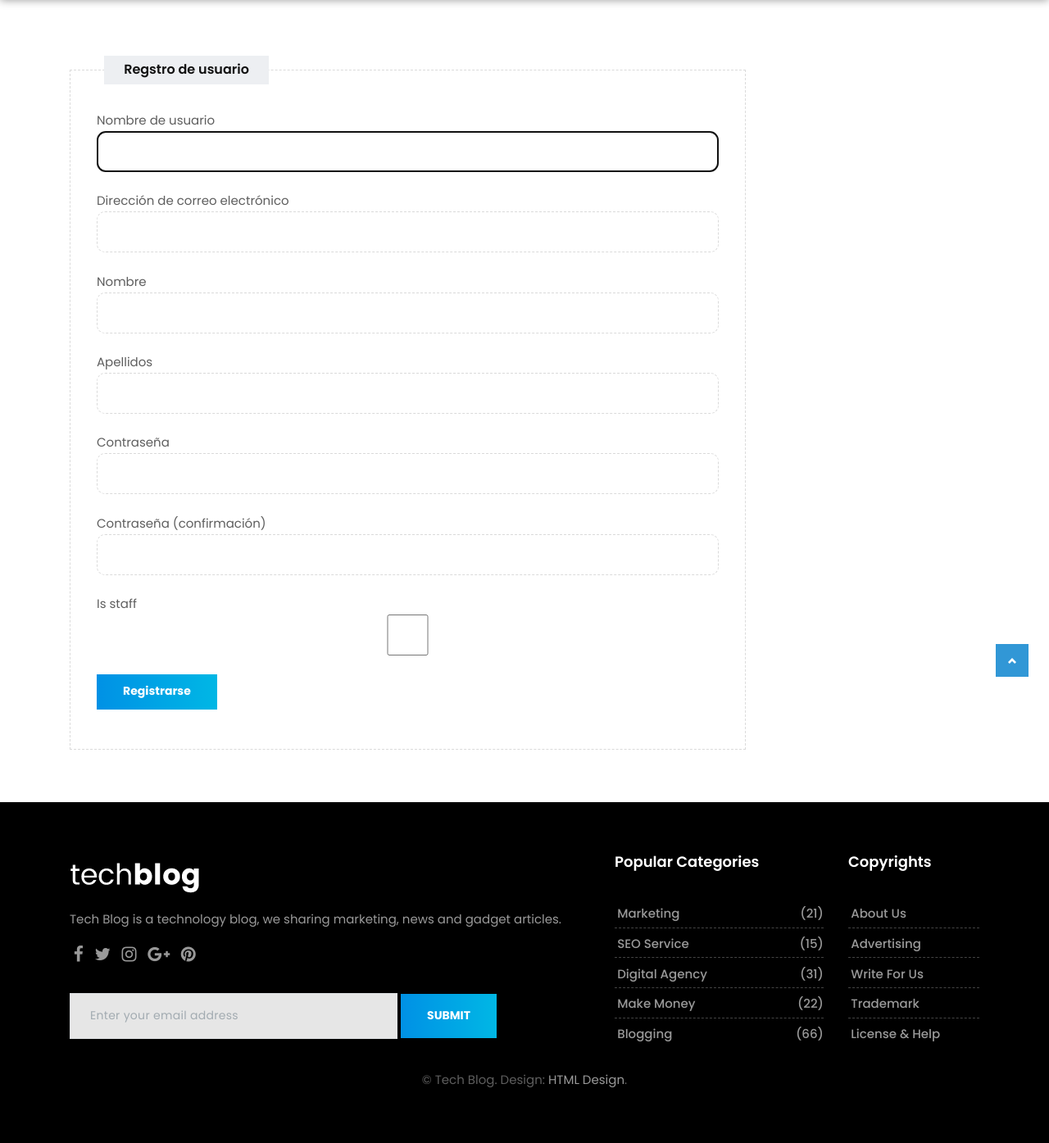
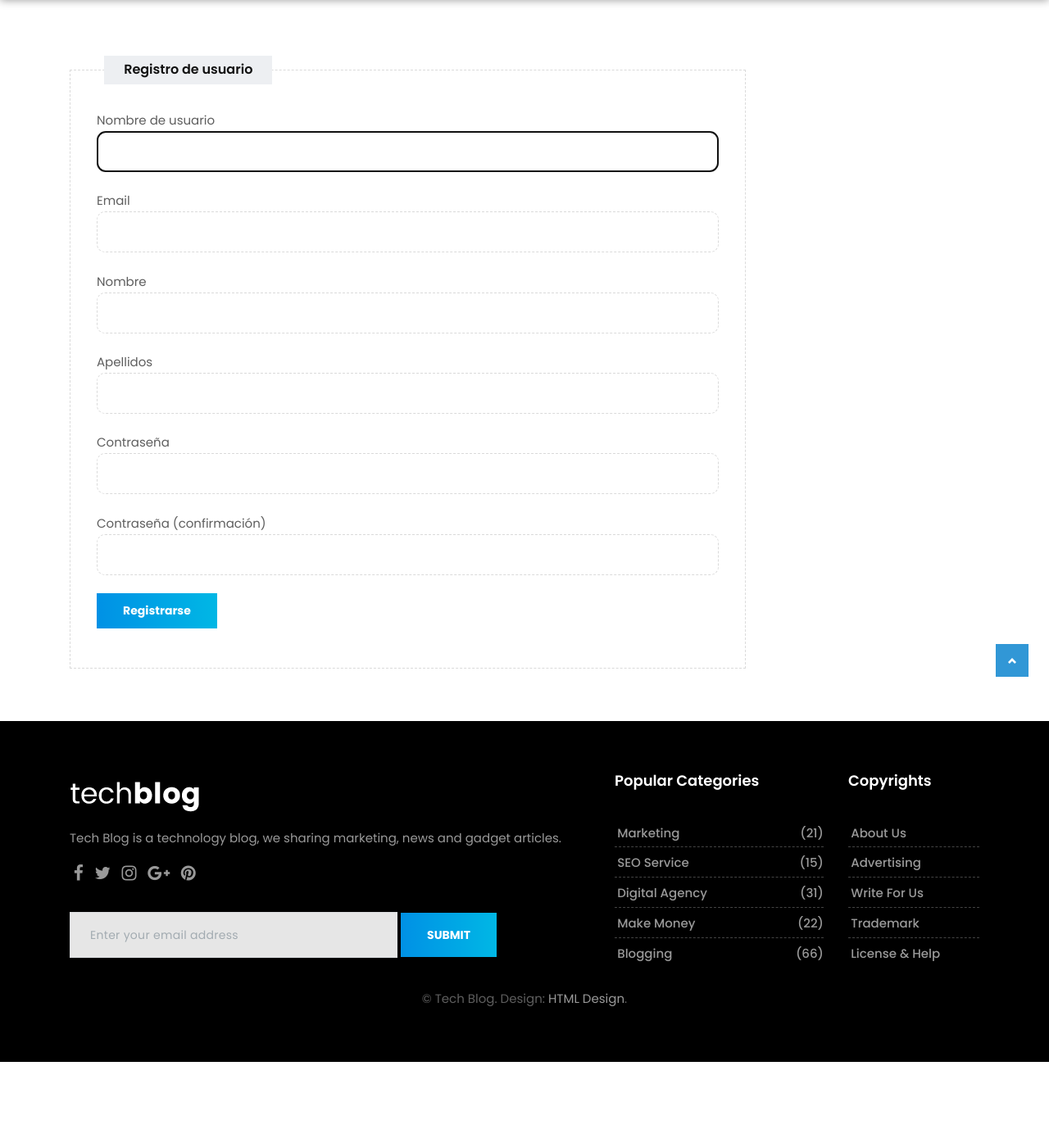
Before and after one commit to NorbeyCollazos/Blog_administrable_Django, a Django app: page /registro/ in a window 1280 px wide. Shown: the part 74-1469 px from the top of the page at 82% size. After the commit the page ends 1370 px from the top, so only its background shows below. Run offline with Django 3.2, Linux system fonts and the light colour scheme; data comes from the database, SQL or seed files in the repository; both versions use the stored data as it was after the commit; parts of the project's set-up code (start-up, migrations or seed data) failed here and were passed over; some libraries are stand-ins or nearby versions.

Commit message:
Ultimos cambios 3 de enero 2021!

```diff
--- a/blog/models.py
+++ b/blog/models.py
@@ -13,6 +13,7 @@ class Category(models.Model):
     class Meta:
         verbose_name = "Categoría"
         verbose_name_plural = "Categorías"
+        ordering = ['-created_at']
 
 
     def __str__(self):
@@ -31,8 +32,9 @@ class Article(models.Model):
 
 
     class Meta:
-        verbose_name = "Artículo"
-        verbose_name_plural = "Articulos"
+        verbose_name = "Entrada"
+        verbose_name_plural = "Entradas"
+        ordering = ['-created_at']
 
 
     def __str__(self):
--- a/blog/views.py
+++ b/blog/views.py
@@ -9,7 +9,7 @@ def list(request):
     articles = Article.objects.all()
 
     #paginar los articulos
-    paginator = Paginator(articles, 2)
+    paginator = Paginator(articles, 3)
 
     #obtener el numero de la pagina
     page = request.GET.get('page')
--- a/mainapp/forms.py
+++ b/mainapp/forms.py
@@ -6,9 +6,9 @@ from django.contrib.auth.models import User
 
 class RegisterForm(UserCreationForm):
 
-    #email = forms.CharField(max_length=140, required=True)
-    is_staff = forms.BooleanField(required=True)
+    email = forms.CharField(max_length=140, required=True)
+    #is_staff = forms.BooleanField(required=True)
 
     class Meta:
         model = User
-        fields = ['username', 'email', 'first_name', 'last_name', 'password1', 'password2','is_staff']
+        fields = ['username', 'email', 'first_name', 'last_name', 'password1', 'password2']
--- a/mainapp/templates/users/register.html
+++ b/mainapp/templates/users/register.html
@@ -15,7 +15,7 @@
                 </p>
 
                   <div class="custombox clearfix">
-                      <h4 class="small-title">Regstro de usuario</h4>
+                      <h4 class="small-title">Registro de usuario</h4>
                       <div class="row">
                           <div class="col-lg-12">
                               <form class="form-wrapper" method="POST">
--- a/mainapp/views.py
+++ b/mainapp/views.py
@@ -32,7 +32,7 @@ def index(request):
         articles = Article.objects.filter(query)
 
     #paginar los articulos
-    paginator = Paginator(articles, 2)
+    paginator = Paginator(articles, 3)
 
     #obtener el numero de la pagina
     page = request.GET.get('page')
```
Also changed, not shown: README.md, db.sqlite3, mainapp/static/images/ver-video.jpg (added), media/articles/721lt9kj92i3ov2cthfc.png (added), media/articles/721lt9kj92i3ov2cthfc_RbXoMtC.png (added), media/articles/721lt9kj92i3ov2cthfc_yOEUusi.png (added), media/articles/descarga.png (added), media/articles/descarga_WKguLbw.png (added), media/articles/descarga_uoM3Fef.png (added).
